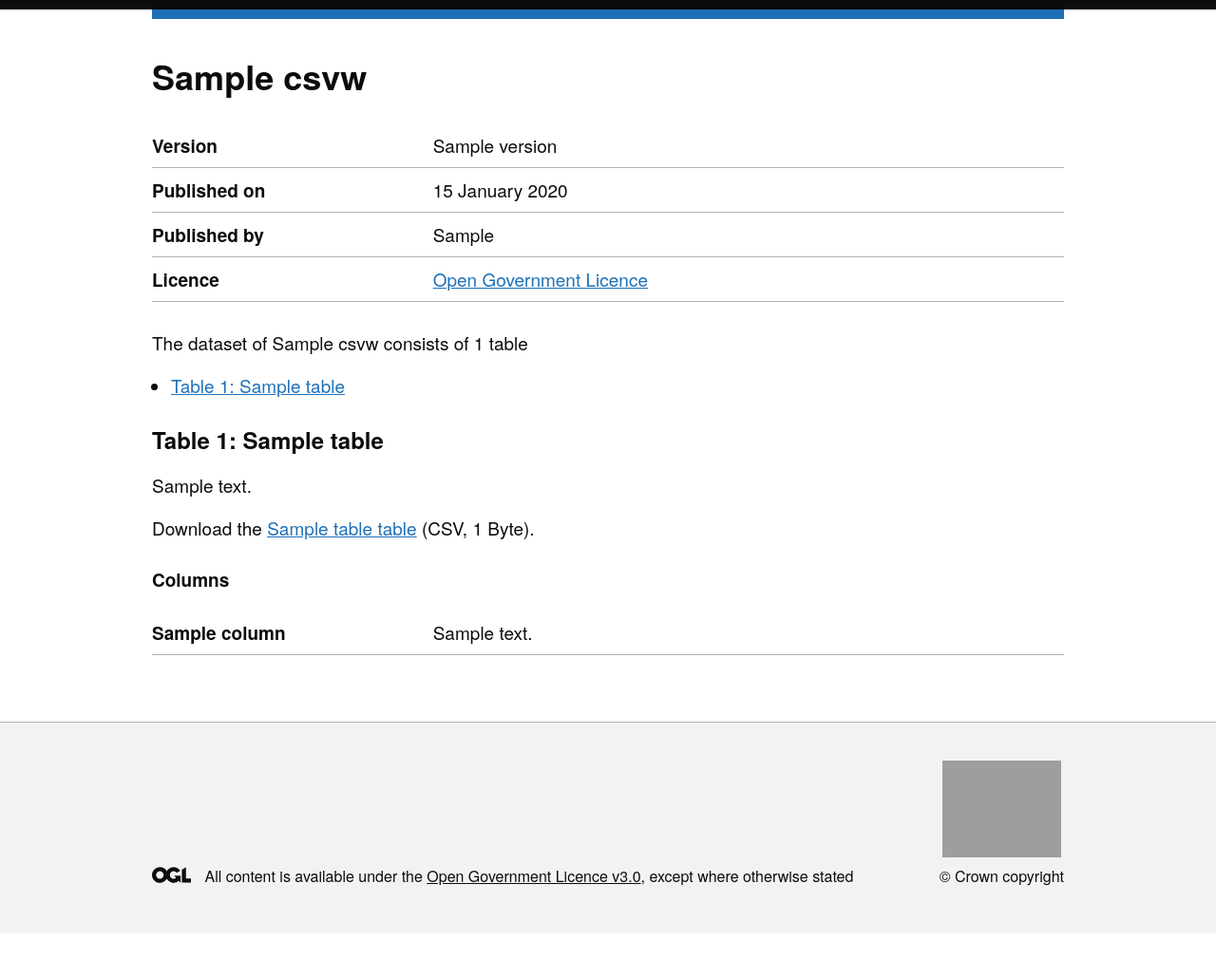
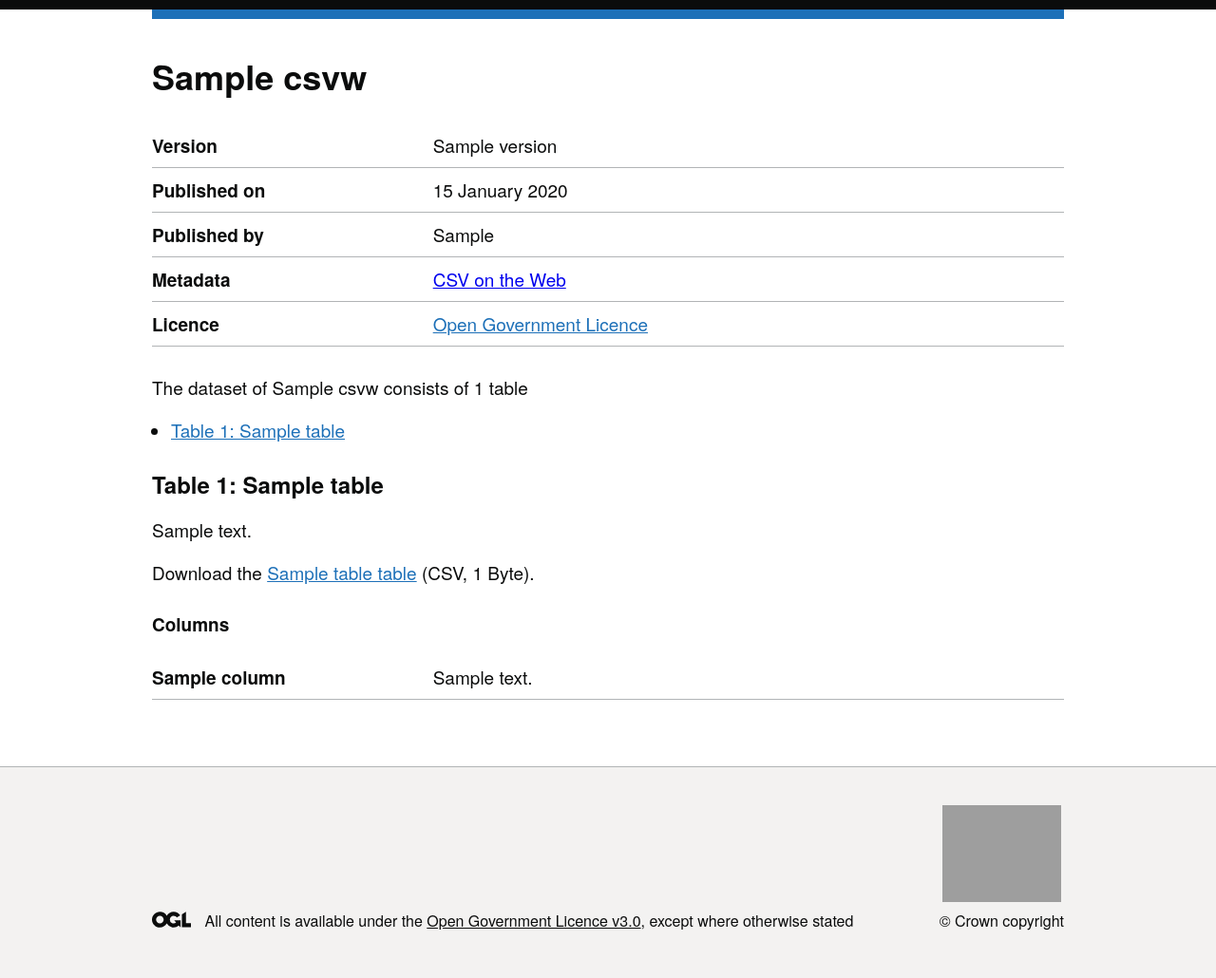
Before and after one commit to uktrade/public-data-api, a Flask app: template templates/metadata.html in a window 1280 px wide. Shown: the whole page at 95% size. Before the commit the page ends 983 px from the top, so only its background shows below. Run offline with Flask 2, Linux system fonts and the light colour scheme; the template is opened without the code that fills it: most values are stand-ins (such as "Sample title", 1, 10 or a date in 2020); grey boxes are pictures that could not be loaded.

Commit message:
feat: add link to metadata

```diff
--- a/app.py
+++ b/app.py
@@ -260,6 +260,8 @@ def proxy_app(
                 datetime.datetime(*parsedate(headers['last-modified'])[:6])
                 for _, (_, headers) in table_head_status_headers)),
             csvw=csvw,
+            metadata_download_url=url_for('proxy_metadata', dataset_id=dataset_id, version=version)
+            + '?format=csvw&download',
             table_sizes=table_sizes)
 
     @track_analytics
--- a/templates/metadata.html
+++ b/templates/metadata.html
@@ -17,6 +17,10 @@
         <div class="govuk-summary-list__row">
             <dt class="govuk-summary-list__key">Published by</dt>
             <dd class="govuk-summary-list__value">{{ csvw['dc:creator'] }}</dd>
+        </div>
+        <div class="govuk-summary-list__row">
+            <dt class="govuk-summary-list__key">Metadata</dt>
+            <dd class="govuk-summary-list__value"><a href="{{ metadata_download_url }}">CSV on the Web</a></dd>
         </div>
          <div class="govuk-summary-list__row">
             <dt class="govuk-summary-list__key">Licence</dt>
--- a/test.py
+++ b/test.py
@@ -180,6 +180,7 @@ class TestS3Proxy(unittest.TestCase):
             self.assertIn(b'60.0 kB', response.content)
             self.assertIn(b'6.0 MB', response.content)
             self.assertIn(datetime.now().strftime('%d %B %Y').encode(), response.content)
+            self.assertIn(b'?format=csvw&amp;download"', response.content)
             self.assertEqual(response.headers['content-type'], 'text/html')
             self.assertNotIn('content-disposition', response.headers)
             self.assertEqual(len(response.history), 0)
```
